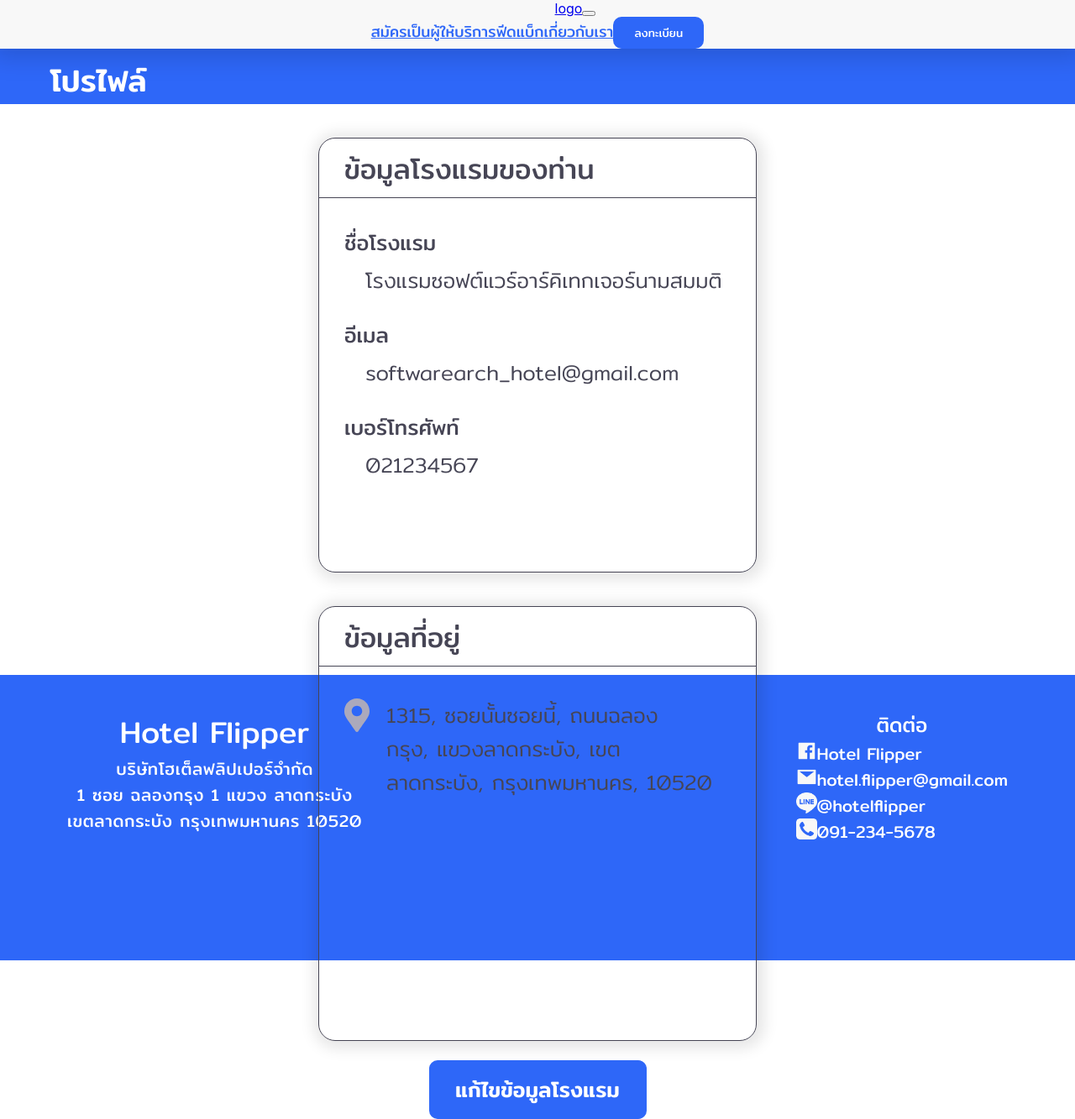
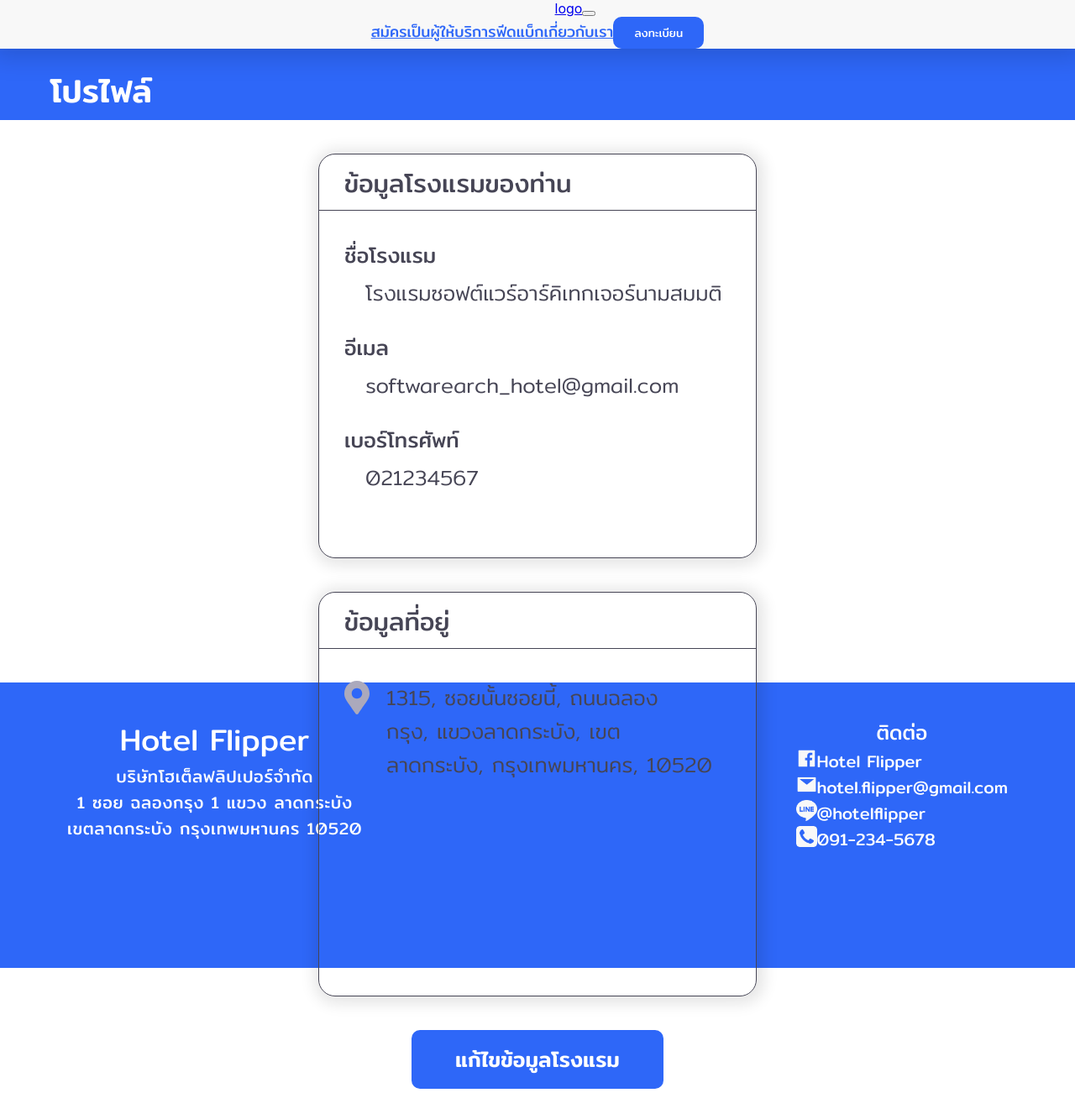
Before and after one commit to Pacherrii/HotelFlipper-softarch, a React (Create React App) app: page /ProfilePage in a window 1280 px wide. Shown: the whole page at 84% size. After the commit the page ends 1297 px from the top, so only its background shows below. Built offline with nearby package versions, Linux system fonts and the light colour scheme; no server answers.

Commit message:
page profile

```diff
--- a/src/css/Profile.css
+++ b/src/css/Profile.css
@@ -8,13 +8,15 @@ body .body1{
 {
     text-align: left;
     margin-left: 60px;
+    margin-top: 10px;
+    margin-bottom: 5px;
 }
 
 .Text-top-profile
 {
     padding-top: 10px;
     font-family: 'Mitr', sans-serif;
-    font-size: 36px;
+    font-size: 38px;
     font-weight: 500;
     color:white;
 }
@@ -23,7 +25,7 @@ body .body1{
 {
     background-color: white;
     width: 100%;
-    height: 680px;
+    height: 670px;
 }
 .Box-Main-Profilepage
 {
@@ -40,14 +42,14 @@ body .body1{
     border-radius: 10px;
     text-align: center;
     padding: 15px;
-    width: 259px;
+    width: 300px;
     display: inline-block;
     font-size: 25px;
     font-family: 'Mitr', sans-serif;
     font-weight: 500;
     color: white;
     transition-duration: 0.4s;
-    margin-top: 23px;
+    margin-top: 40px;
 }
 
 .bttn-edit-HetelDT:hover{
--- a/src/css/ProfileAddressBox.css
+++ b/src/css/ProfileAddressBox.css
@@ -6,7 +6,7 @@
     border: 1px solid #464555 ;
     border-radius: 20px;
     width: 520px ;
-    height: 516px;
+    height: 480px;
     position:relative;
     box-shadow: 2px 2px 17px 7px rgba(0, 0, 0, 0.1);
 }
@@ -17,7 +17,7 @@
     padding-left: 30px;
     padding-top: 10px;
     font-family: 'Mitr', sans-serif;
-    font-size: 33px;
+    font-size: 30px;
     font-weight: 400;
     color:#464555;
 }
--- a/src/css/ProfileDetailBox.css
+++ b/src/css/ProfileDetailBox.css
@@ -6,7 +6,7 @@
     border: 1px solid #464555 ;
     border-radius: 20px;
     width: 520px ;
-    height: 516px;
+    height: 480px;
     box-shadow: 2px 2px 17px 7px rgba(0, 0, 0, 0.1);
 }
 
@@ -23,7 +23,7 @@
     padding-left: 30px;
     padding-top: 10px;
     font-family: 'Mitr', sans-serif;
-    font-size: 33px;
+    font-size: 30px;
     font-weight: 400;
     color:#464555;
 }
```
